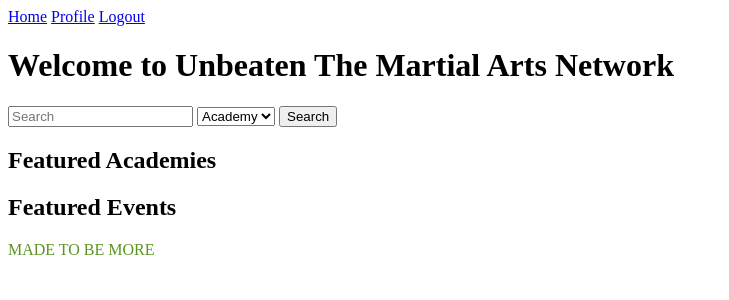
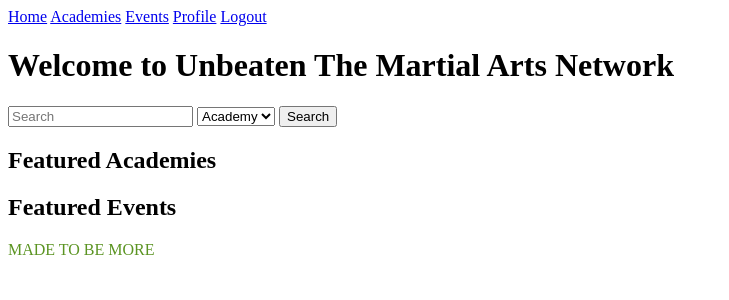
Before and after one commit to alejandror1992/Final-Project, a Django app: page /AppDjango/home/ in a window 1280 px wide. Shown: the top 300 px of the page, without its empty margins (0-729 px from the left). Run offline with Django 4.2, Linux system fonts and the light colour scheme; the visitor is signed in with stand-in values (Sample User, id 1); data that the repository does not hold is empty.

Commit message:
"Adjustments".

```diff
--- a/AppDjango/Templates/base.html
+++ b/AppDjango/Templates/base.html
@@ -7,12 +7,14 @@
     <nav class="navbar navbar-light bg-light static-top">
        <div class="container">
            <a class="navbar-brand" href="{% url 'home' %}">Home</a>
+           <a class="navbar-brand" href="{% url 'academy' %}">Academies</a>
+           <a class="navbar-brand" href="{% url 'events' %}">Events</a>
            {% if user.is_authenticated %}
            <a class="navbar-brand" href="{% url 'profile' %}">Profile</a>
-           <a class="navbar-brand"href="{% url 'logout' %}">Logout</a>
+           <a class="btn btn-warning"href="{% url 'logout' %}">Logout</a>
            {% else %}
-           <a class="navbar-brand" href="{% url 'academy' %}">Academies</a>
-           <a class="navbar-brand" href="{% url 'events' %}">Events</a>
+           <a class="btn btn-primary" href="{% url 'login' %}">LogIn</a>
+           <a class="btn btn-success" href="{% url 'register' %}">Register</a>
            {% endif %}
         </div>
     </nav>
--- a/AppUsers/form.py
+++ b/AppUsers/form.py
@@ -10,3 +10,9 @@ class UserRegisterForm(UserCreationForm):
    class Meta:
        model = User
        fields = ['first_name', 'last_name', 'username', 'email', 'password1', 'password2']
+
+class UserUpdateForm(forms.ModelForm):
+
+   class Meta:
+       model = User
+       fields = ['last_name', 'first_name', 'email']
--- /dev/null
+++ b/AppUsers/templates/logout.html
@@ -0,0 +1,6 @@
+{% extends "AppDjango/base.html" %}
+
+{% block contenido %}
+<h1>"Log Out"
+</h1>
+{% endblock contenido %}
```
Also changed, not shown: AppUsers/views.py (+13 -0 lines).
